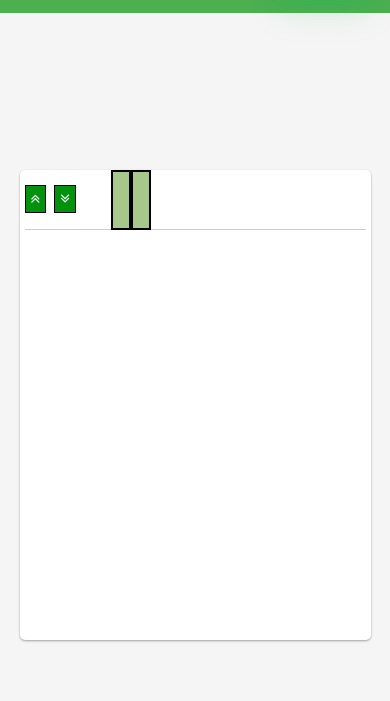
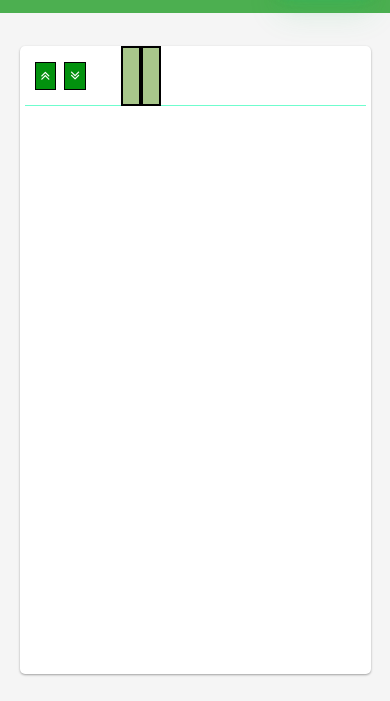
Before and after one commit to 721-atikshaikh/Lift-Simulator, a plain HTML site: page src/index.html in a window 390 px wide. Shown: the part 143-844 px from the top of the page. Drawn offline with Linux system fonts and the light colour scheme.

Commit message:
Fixed Issues

```diff
--- a/src/css/main.css
+++ b/src/css/main.css
@@ -93,9 +93,6 @@ main {
   padding-left: 15px;
   padding-right: 15px;
   position: relative;
-  white-space: nowrap;
-  display: flex;
-  flex-wrap: nowrap;
 }
 
 .floor-container::-webkit-scrollbar {
@@ -115,7 +112,7 @@ main {
 .floor {
   border-bottom: 1px solid #6ffdce;
   height: 100px;
-  width: 100%;
+  min-width: 100%;
   display: flex;
 }
 
@@ -218,7 +215,8 @@ button:disabled {
 @media screen and (max-width: 600px) {
   .shell {
     width: 90%;
-    height: 60%;
+    height: 80%;
+    margin-bottom: 90px;
   }
 
   .floor-container {
@@ -240,6 +238,7 @@ button:disabled {
 
   .floor {
     height: 60px;
+    width: 100%;
     display: inline-flex;
     flex-shrink: 0;
   }
@@ -247,6 +246,7 @@ button:disabled {
   .lift-buttons {
     width: 60px;
     margin-right: 25px;
+    margin-left: 10px;
   }
 
   .lift-buttons button i {
@@ -271,7 +271,6 @@ button:disabled {
   }
 
   .lift-buttons {
-    /* flex-direction: column; */
     width: auto;
     height: auto;
     gap: 0.5rem;
```
